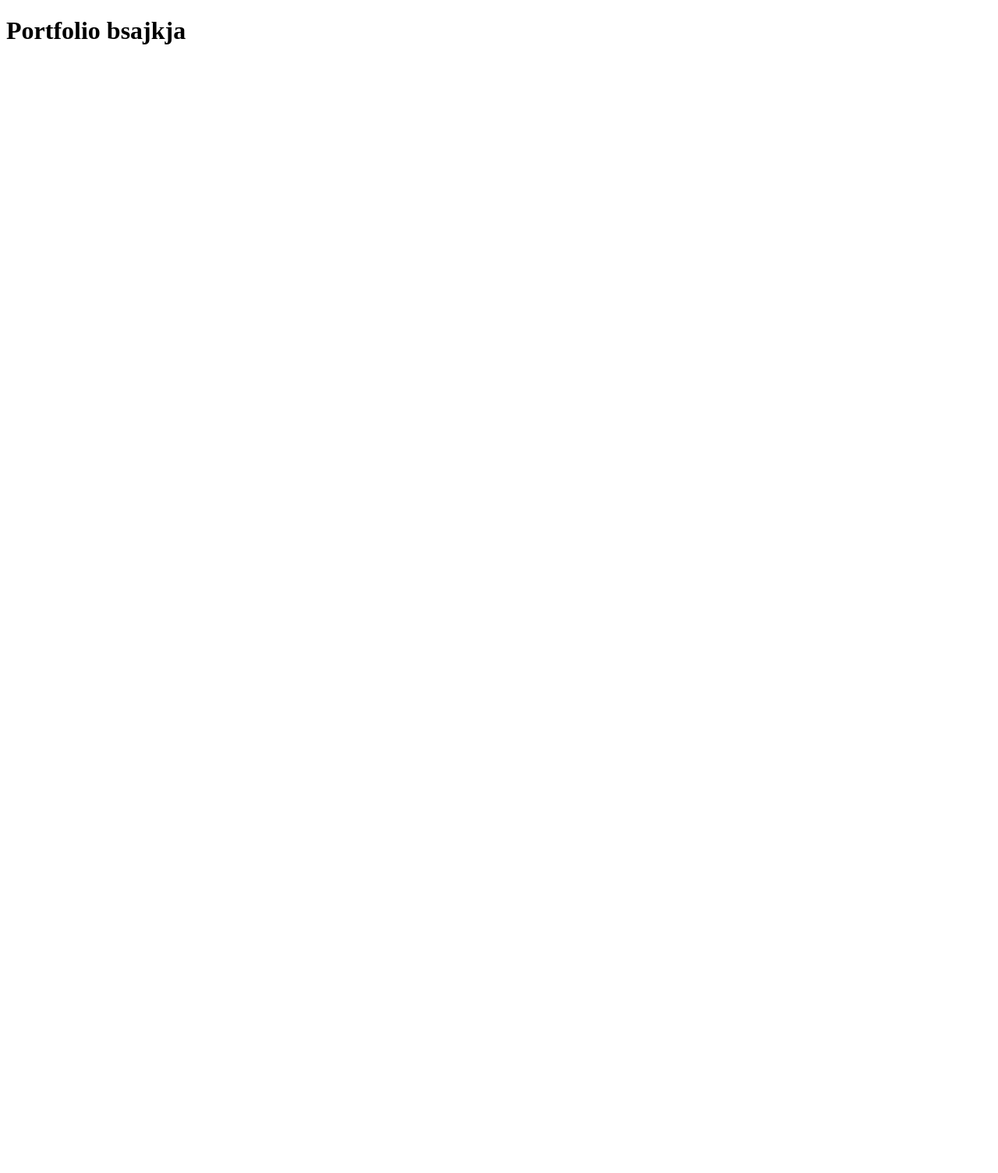
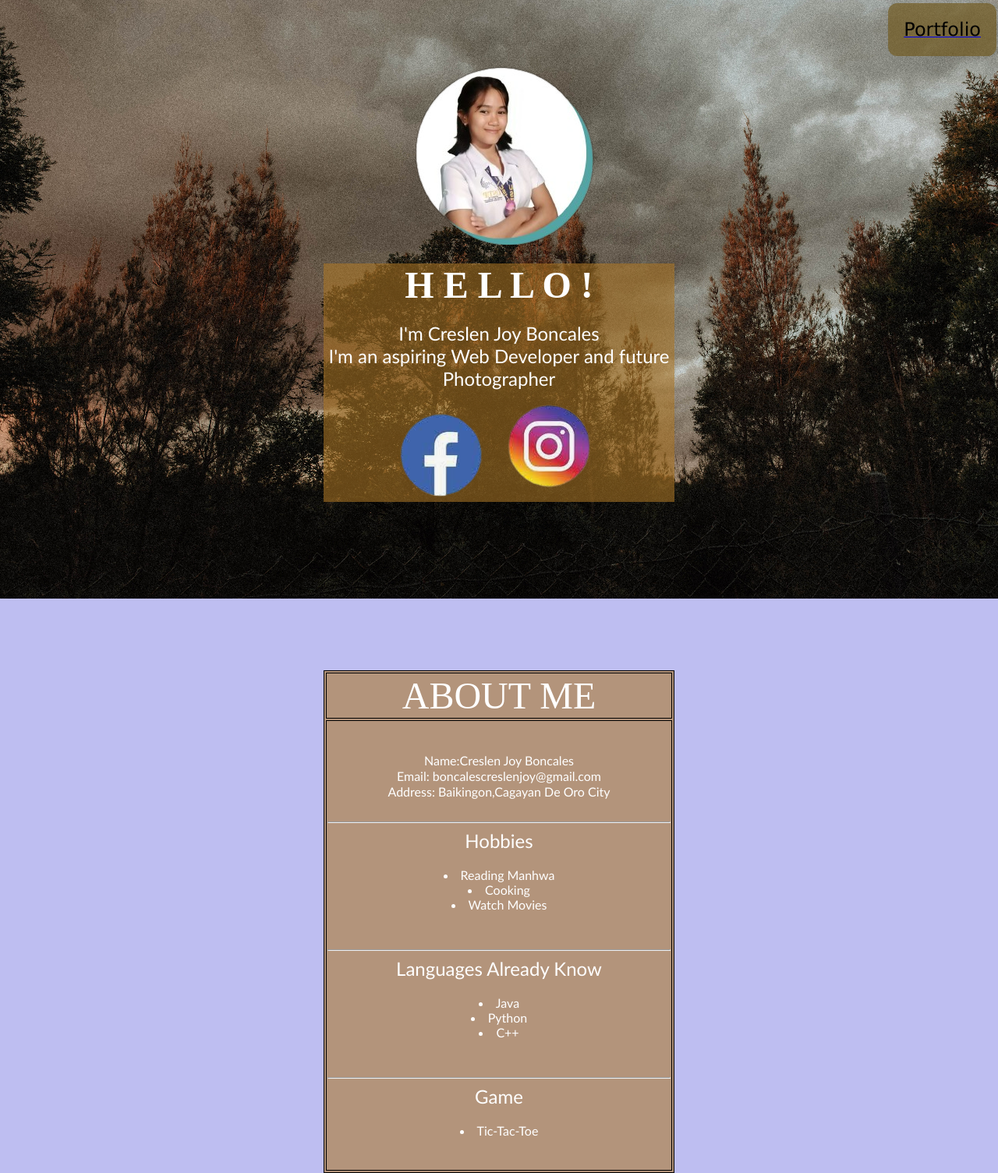
Before and after one commit to creslen/cjbportfolio, a plain HTML site: page index.html in a window 1280 px wide. Shown: the whole page at 78% size. Before the commit the page ends 800 px from the top, so only its background shows below. Drawn offline with Linux system fonts and the light colour scheme.

Commit message:
firstPage

```diff
--- a/index.html
+++ b/index.html
@@ -4,9 +4,71 @@
     <meta charset="UTF-8">
     <meta http-equiv="X-UA-Compatible" content="IE=edge">
     <meta name="viewport" content="width=device-width, initial-scale=1.0">
-    <title>Document</title>
+    <title>Creslen Joy Boncales </title>
+    <link rel = "stylesheet" href="style.css">
 </head>
-<body>
-    <h1>Portfolio bsajkja</h1>
+<body background ="mainPic.jpg">
+
+    <div class="portfolio" align ="right">
+        <button class="Portfolio"> <a href="portfolio.html"><font size="5" face ="Verdana" color ="Black">Portfolio </font> </a></button>
+    </div>
+   <center>
+
+    <section class ="Introductory">
+    <div class ="main">
+
+        <img class ="profile" src = "cjboncales.png"> </img>
+    </div>
+    <div class="box-img">
+        <img="" alt="" class ="boxImg"></alt>
+
+    <h1><center><font size =20>H E L L O !</center> </font></h1>
+    <p><font  size ="5" face ="Trebuchet MS"> I'm Creslen Joy Boncales <br>I'm an aspiring Web Developer and future Photographer</font>
+    </p>
+    <a href="https://www.facebook.com//" target="_blank"><img src="fb.png" /></a>
+    <a href="https://www.instagram.com/seejayy__/" target="_blank"><img src="insta.png" /></a>
+
+</center>
+</section>
+<br></br>
+<br></br>
+<br></br>
+<br></br>
+
+
+<section class="About">
+<div class = "info">
+    <center>
+        <br></br> <br></br>
+        <div class="box">
+            <img="" alt="" class ="boxImg"></alt>
+            <table style="width:100%">
+                <tr>
+                  <td><font size=10>ABOUT ME</font></td>
+                </tr>
+            </center>
+                <tr>
+                    <td><font face ="Trebuchet MS"><br></br>Name:Creslen Joy Boncales <br>
+                    Email: boncalescreslenjoy@gmail.com <br>
+                    Address: Baikingon,Cagayan De Oro City
+                    <br></br>
+                    <hr>
+                    <font size=5>Hobbies</font><br></br><li>Reading Manhwa</li> <li>Cooking</li>
+                    <li>Watch Movies</li><br></br>
+                    <hr>
+                    <font size=5>Languages Already Know</font><br></br><li>Java</li>
+                    <li>Python</li> <li>C++</li><br></br>
+                    <hr>
+                    <font size=5>Game</font><br></br><li>Tic-Tac-Toe</li><br></br>
+                    </font></td>
+                  </tr>
+              </table>
+
+</section>
+</div>
+</div>
+</div>
+
+</div>
 </body>
 </html>
--- /dev/null
+++ b/style.css
@@ -0,0 +1,83 @@
+
+div {
+    display: block;
+}
+body{
+    margin :0;
+    padding :0;
+    background-color:rgb(190, 190, 241);
+    background-repeat: no-repeat;
+}
+
+.box-img{
+    width: 450px;
+    background:rgba(172, 118, 38, 0.575);
+    text-align: center ;
+    margin: auto;
+    margin-top: 0%;
+    color:white;
+}
+
+.home{
+    list-style-type: none;
+    background-color: #715a1ea9;
+    border: none;
+    color: white;
+    padding: 20px;
+    text-align: center;
+    text-decoration: none;
+    display: inline-block;
+    margin: 4px 2px;
+    border-radius: 12px;
+}
+.Portfolio{
+    background-color: #715a1ea9;
+    border: none;
+    color: white;
+    padding: 20px;
+    text-align: center;
+    text-decoration: none;
+    display: inline-block;
+    margin: 4px 2px;
+    border-radius: 12px;
+  }
+.info{
+    box-sizing: border-box;
+}
+.box{
+    width: 450px;
+    background:rgba(172, 118, 38, 0.575);
+    background-position: right;
+    text-align: center ;
+    margin: auto;
+    margin-top: 0%;
+    color:white;
+}
+
+table, th, td {
+    border:1px solid black;
+  }
+
+bg{
+    background-color: rgba(99, 73, 18, 0.833);
+}
+hr{
+    display: block;
+    unicode-bidi: isolate;
+    margin-block-start: 0.5em;
+    margin-block-end: 0.5em;
+    margin-inline-start: auto;
+    margin-inline-end: auto;
+    overflow: hidden;
+    border-style: inset;
+    border-width: 1px;
+}
+.boxPort{
+    width: 450px;
+    background:rgba(172, 118, 38, 0.575);
+    background-position: right;
+    text-align: center ;
+    margin: auto;
+    margin-top: 0%;
+    color:white;
+}
```
Also changed, not shown: portfolio.html (added, +20 -0 lines), web.html (deleted, +0 -12 lines), cjboncales.png (added), fb.png (added), insta.png (added), mainPic.jpg (added).
